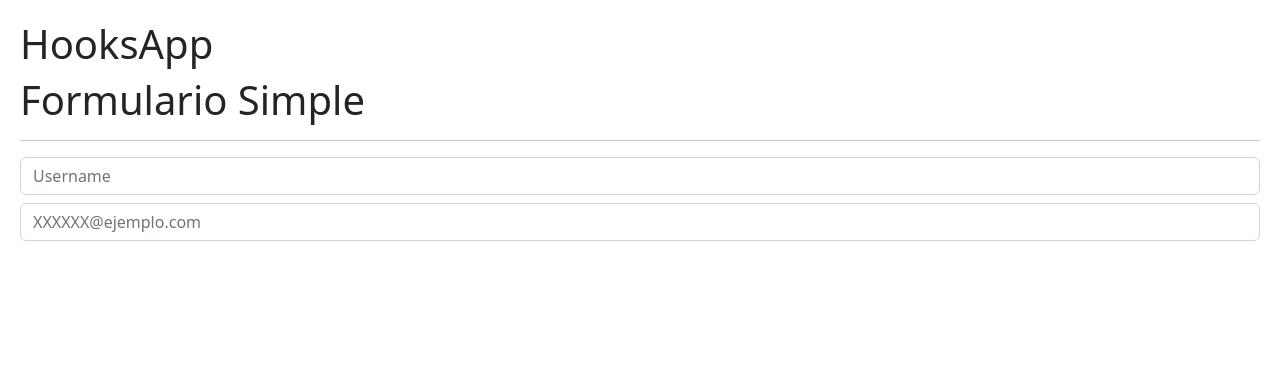
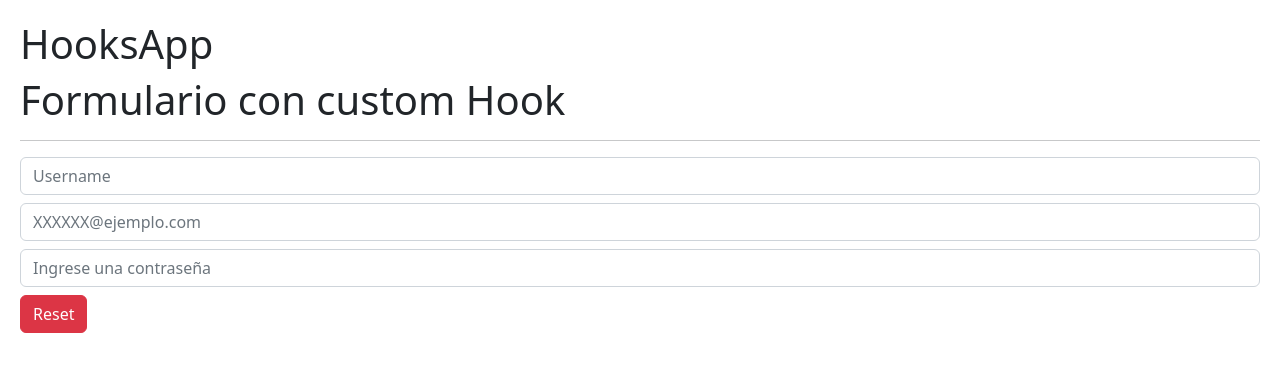
Before and after one commit to Isradeveloper/hook-app, a React (Vite) app: page / in a window 1280 px wide. Shown: the top 372 px of the page. Built offline with nearby package versions, Linux system fonts and the light colour scheme.

Commit message:
Form con custom hook

```diff
--- /dev/null
+++ b/src/02-useEffect/FormWithCustomHook.jsx
@@ -0,0 +1,48 @@
+import { useForm } from '../hooks/useForm'
+
+export const FormWithCustomHook = () => {
+  const { formState, onInputChange, onResetForm, username, email, password } = useForm({
+    username: '',
+    email: '',
+    password: ''
+  })
+
+  // const { username, email, password } = formState
+
+  return (
+    <>
+      <h1>Formulario con custom Hook</h1>
+      <hr />
+      <input
+        type='text'
+        className='form-control'
+        placeholder='Username'
+        name='username'
+        value={username}
+        onChange={(e) => onInputChange(e)}
+      />
+
+      <input
+        type='email'
+        name='email'
+        placeholder='XXXXXX@ejemplo.com'
+        className='form-control mt-2'
+        value={email}
+        onChange={(e) => onInputChange(e)}
+      />
+
+      <input
+        type='password'
+        name='password'
+        placeholder='Ingrese una contraseña'
+        className='form-control mt-2'
+        value={password}
+        onChange={(e) => onInputChange(e)}
+      />
+
+      <button className='btn btn-danger mt-2' onClick={(e) => { onResetForm() }}>Reset</button>
+
+    </>
+
+  )
+}
--- /dev/null
+++ b/src/hooks/useForm.js
@@ -0,0 +1,24 @@
+import { useState } from 'react'
+
+export const useForm = (initalForm = {}) => {
+  const [formState, setFormState] = useState({ initalForm })
+
+  const onInputChange = ({ target }) => { // Propiedad target de event
+    const { name, value } = target // Propiedades name y value de target
+    setFormState({ // Cambia el objeto
+      ...formState, // Traemos todos los datos del objeto original
+      [name]: value // Teniendo el name seleccionado se remplazara en la propiedad con su mismo nombre
+    })
+  }
+
+  const onResetForm = () => {
+    setFormState(initalForm)
+  }
+
+  return {
+    ...formState,
+    formState,
+    onInputChange,
+    onResetForm
+  }
+}
--- a/src/main.jsx
+++ b/src/main.jsx
@@ -1,9 +1,10 @@
 import React from 'react'
 import ReactDOM from 'react-dom/client'
-import { CounterApp } from './01-useState/CounterApp'
-import { CounterWithCustomHook } from './01-useState/CounterWithCustomHook'
-import { SimpleForm } from './02-useEffect/SimpleForm'
 import { HooksApp } from './HooksApp'
+import { FormWithCustomHook } from './02-useEffect/FormWithCustomHook'
+// import { CounterApp } from './01-useState/CounterApp'
+// import { SimpleForm } from './02-useEffect/SimpleForm'
+// import { CounterWithCustomHook } from './01-useState/CounterWithCustomHook'
 import './index.css'
 
 ReactDOM.createRoot(document.getElementById('root')).render(
@@ -14,7 +15,8 @@
     <CounterWithCustomHook /> */}
 
     {/* USE EFFECT */}
-    <SimpleForm />
+    {/* <SimpleForm /> */}
+    <FormWithCustomHook />
 
   </React.StrictMode>
 )
```
